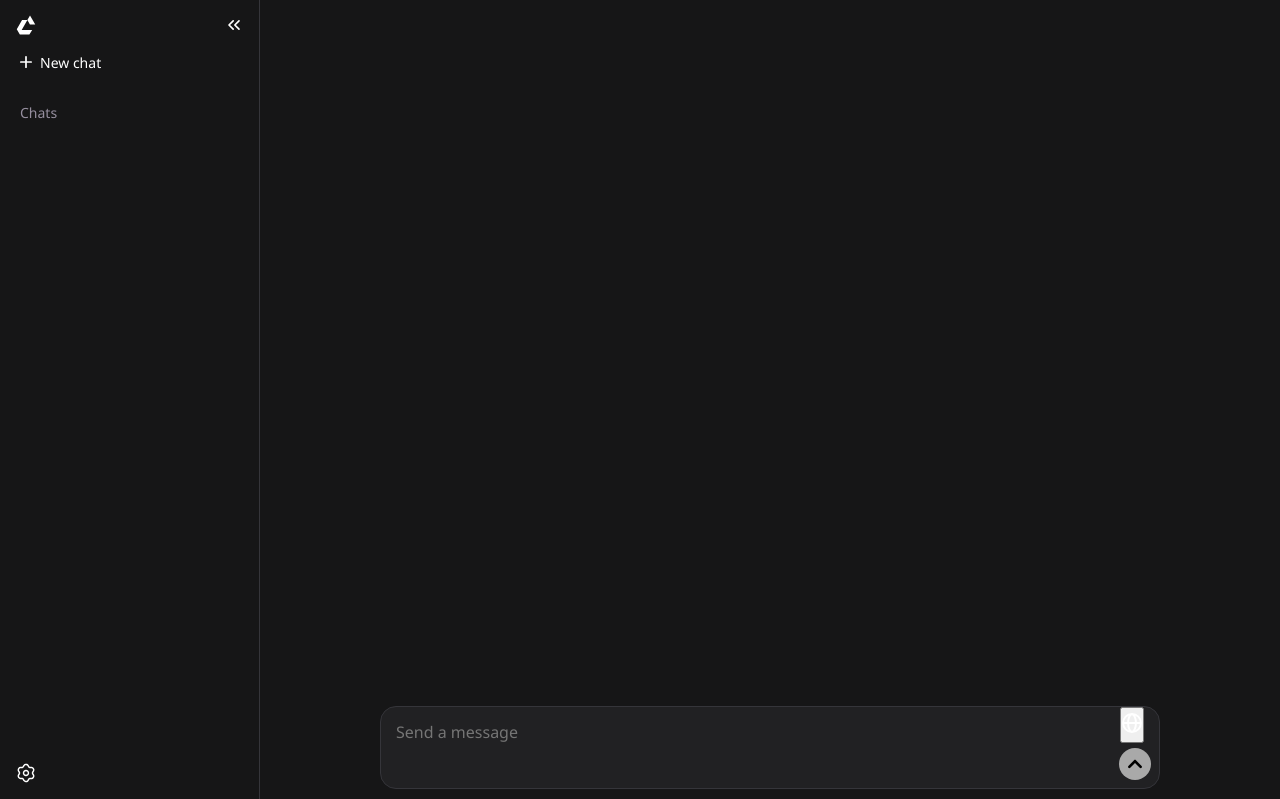
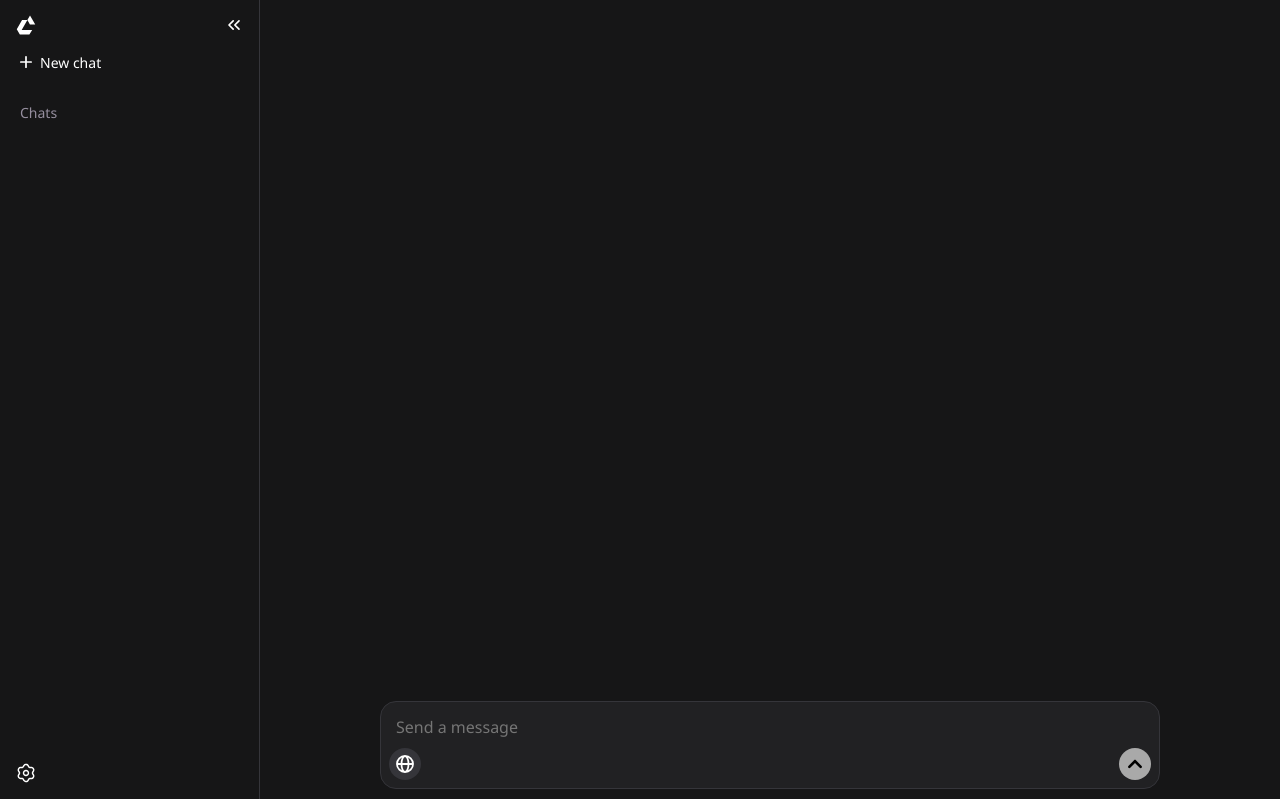
Before and after one commit to hevnee/corex-webui, a Python web app: template corex/templates/index.html in a window 1280 px wide. Shown: the part 1-800 px from the top of the page. Run offline with Jinja, Linux system fonts and the light colour scheme; the template is opened without the code that fills it, so the values that code supplies are empty.

Commit message:
feat: add styles for search button

```diff
--- a/corex/static/style.css
+++ b/corex/static/style.css
@@ -3,6 +3,7 @@
     --bg-secondary: #161617;
     --bg-user-messages: #212123;
     --bg-user-messages-border: #35353a;
+    --bg-sidebar-active-chat: #28282b;
     --scrollbar-color-primary: #3b3b40 transparent;
     --scrollbar-color-secondary: #3b3b40 transparent;
     --sidebar-width: 260px;
@@ -451,7 +452,7 @@ svg {
     border: 1px solid var(--bg-user-messages-border);
     display: flex;
     padding: 0 15px;
-    padding-bottom: 45px;
+    padding-bottom: 50px;
     position: relative;
     cursor: text;
 }
@@ -474,6 +475,30 @@ svg {
     font-size: 48px;
     margin-bottom: 30px;
     align-items: center;
+}
+
+.search-button {
+    background-color: var(--bg-user-messages-border);
+    display: flex;
+    justify-content: center;
+    align-items: center;
+    position: absolute;
+    bottom: 8px;
+    left: 8px;
+    height: 32px;
+    width: 32px;
+    border: none;
+    border-radius: 50%;
+    cursor: pointer;
+}
+
+.search-button svg {
+    width: 18px;
+    height: 18px;
+}
+
+.search-button:hover {
+    background-color: var(--bg-sidebar-active-chat);
 }
 
 .send-button {
```
Also changed, not shown: other parts of corex/static/style.css (+1 -1 lines).
